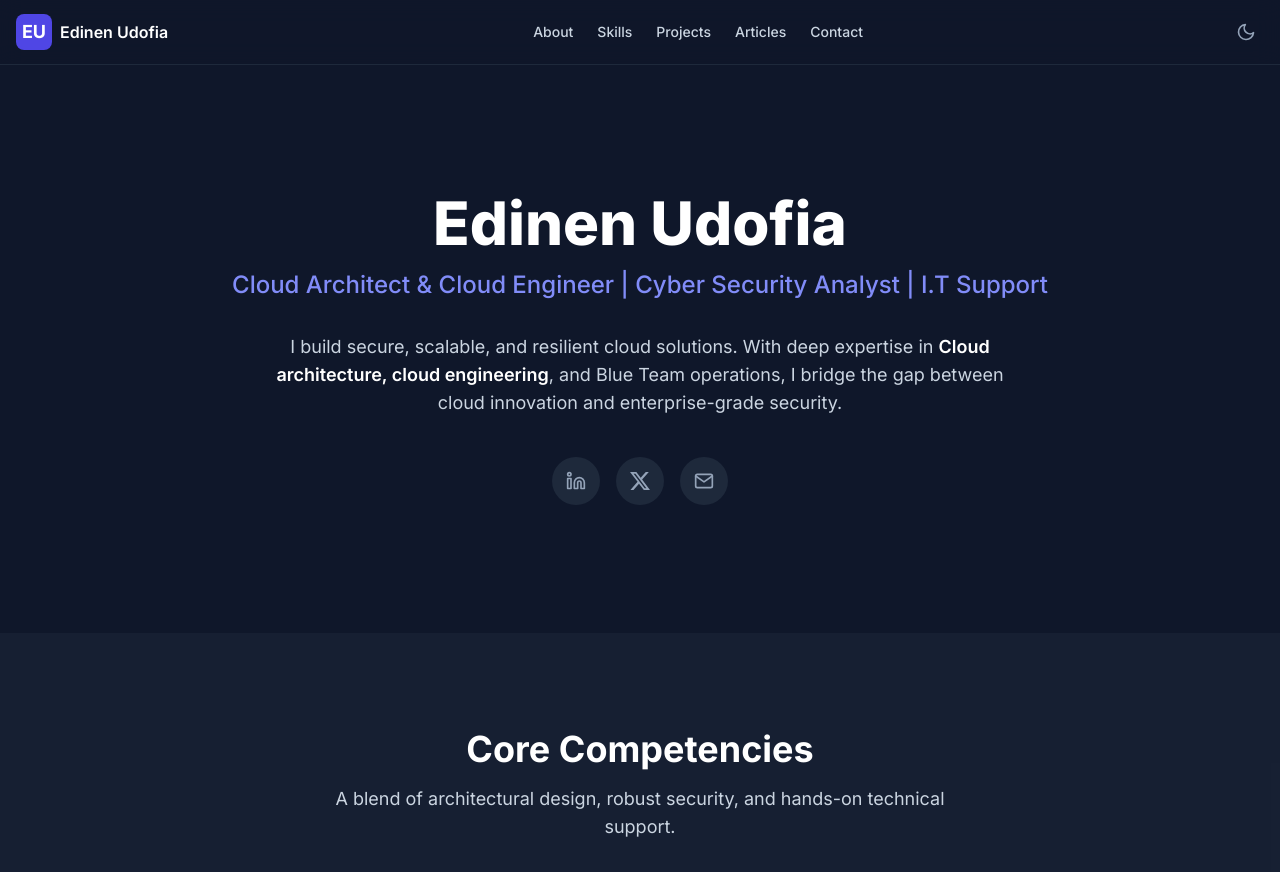
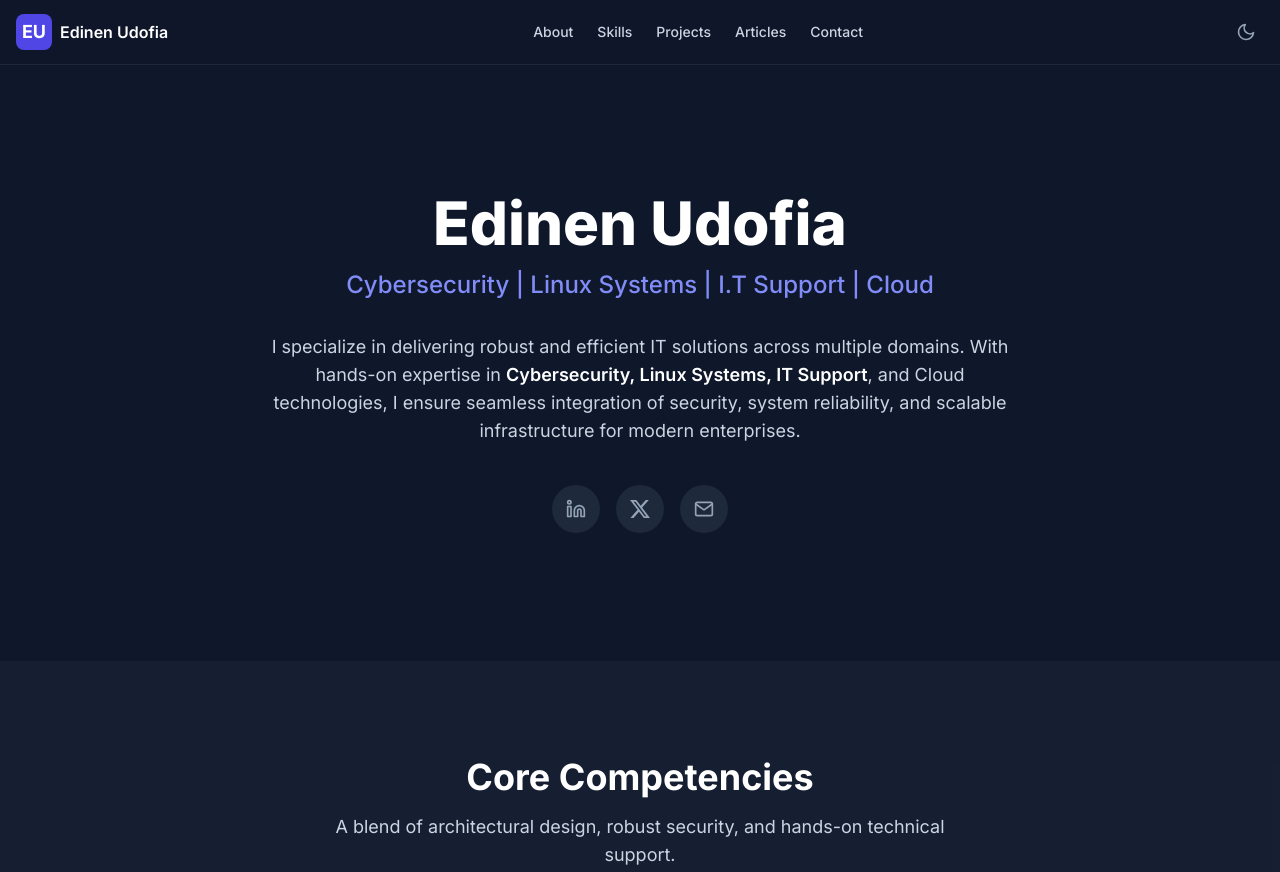
Before and after one commit to Zephyrus-Shield/zephyrus-shield.github.io, a plain HTML site: page index.html in a window 1280 px wide. Shown: the top 872 px of the page. Drawn offline with nearby package versions, Linux system fonts and the light colour scheme.

Commit message:
Revise personal introduction in index.html
Updated professional title and expertise description.

```diff
--- a/index.html
+++ b/index.html
@@ -117,12 +117,12 @@
                 Edinen Udofia
             </h1>
             <p class="text-xl md:text-2xl font-medium text-indigo-600 dark:text-indigo-400 mb-8">
-                Cloud Architect & Cloud Engineer | Cyber Security Analyst | I.T Support
+                Cybersecurity | Linux Systems | I.T Support | Cloud
             </p>
             <p class="max-w-prose mx-auto text-lg text-slate-600 dark:text-slate-300 mb-10">
-                I build secure, scalable, and resilient cloud solutions. With deep expertise in
-                <strong class="font-semibold text-slate-800 dark:text-white">Cloud architecture, cloud engineering</strong>,
-                and Blue Team operations, I bridge the gap between cloud innovation and enterprise-grade security.
+                I specialize in delivering robust and efficient IT solutions across multiple domains. With hands-on expertise in
+                <strong class="font-semibold text-slate-800 dark:text-white">Cybersecurity, Linux Systems, IT Support</strong>,
+                and Cloud technologies, I ensure seamless integration of security, system reliability, and scalable infrastructure for modern enterprises.
             </p>
 
             <!-- Social Links -->
```
